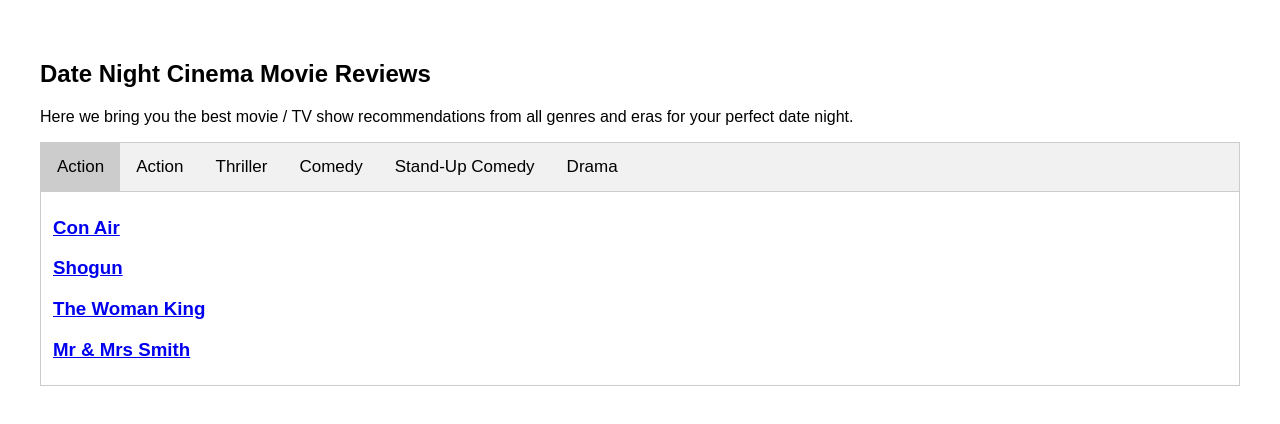
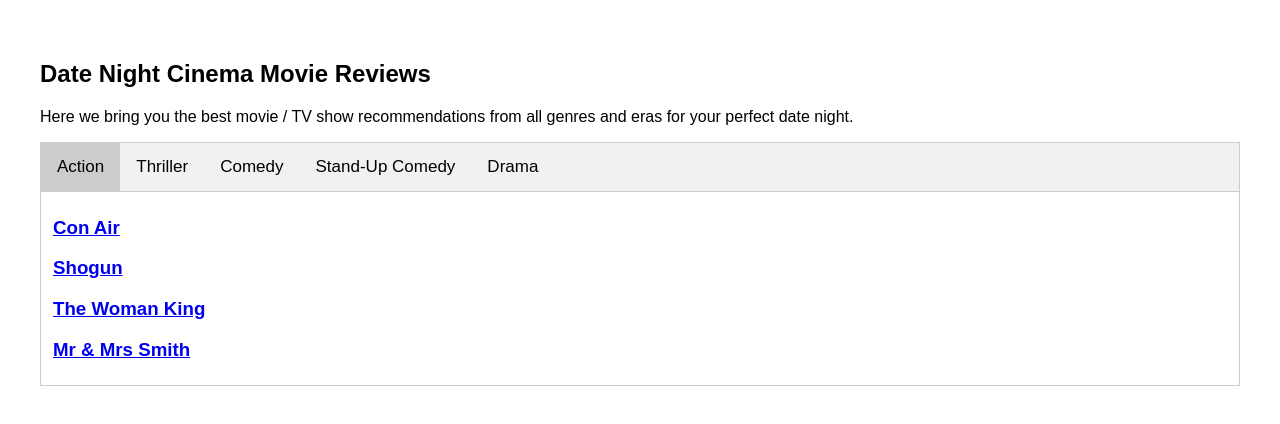
Before and after one commit to datenightcinema/datenightcinema.github.io, a plain HTML site: page index.html in a window 1280 px wide. Drawn offline with Linux system fonts and the light colour scheme.

Commit message:
Update index.html

```diff
--- a/index.html
+++ b/index.html
@@ -23,7 +23,6 @@
 <!-- Tabs for Genres -->
 <div class="tab">
  <button class="tablinks" onclick="showGenre(event, 'Action')">Action</button>
-  <button class="tablinks" onclick="showGenre(event, 'Action')">Action</button>
   <button class="tablinks" onclick="showGenre(event, 'Thriller')">Thriller</button>
   <button class="tablinks" onclick="showGenre(event, 'Comedy')">Comedy</button>
   <button class="tablinks" onclick="showGenre(event, 'Stand-up-Comedy')">Stand-Up Comedy</button>
```
